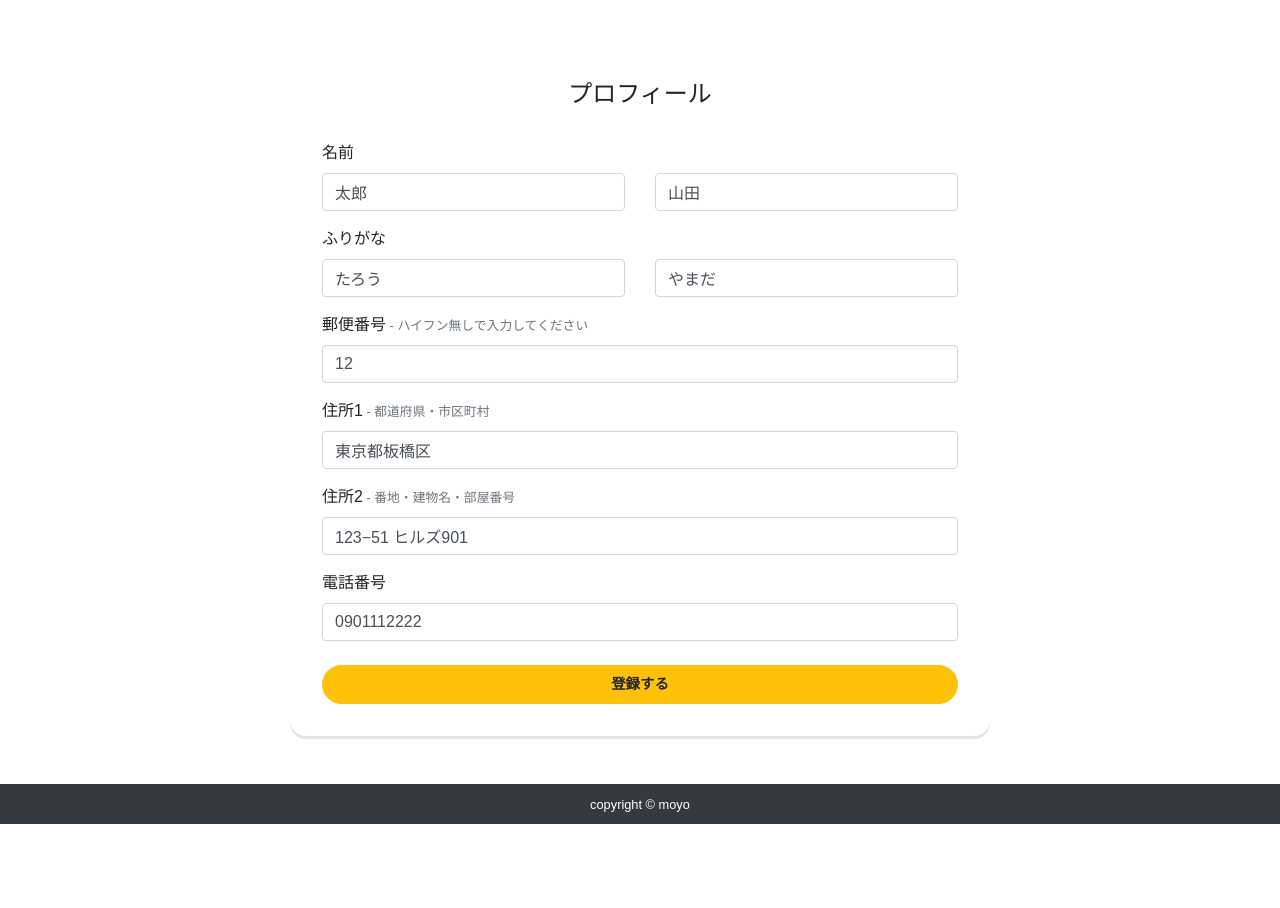
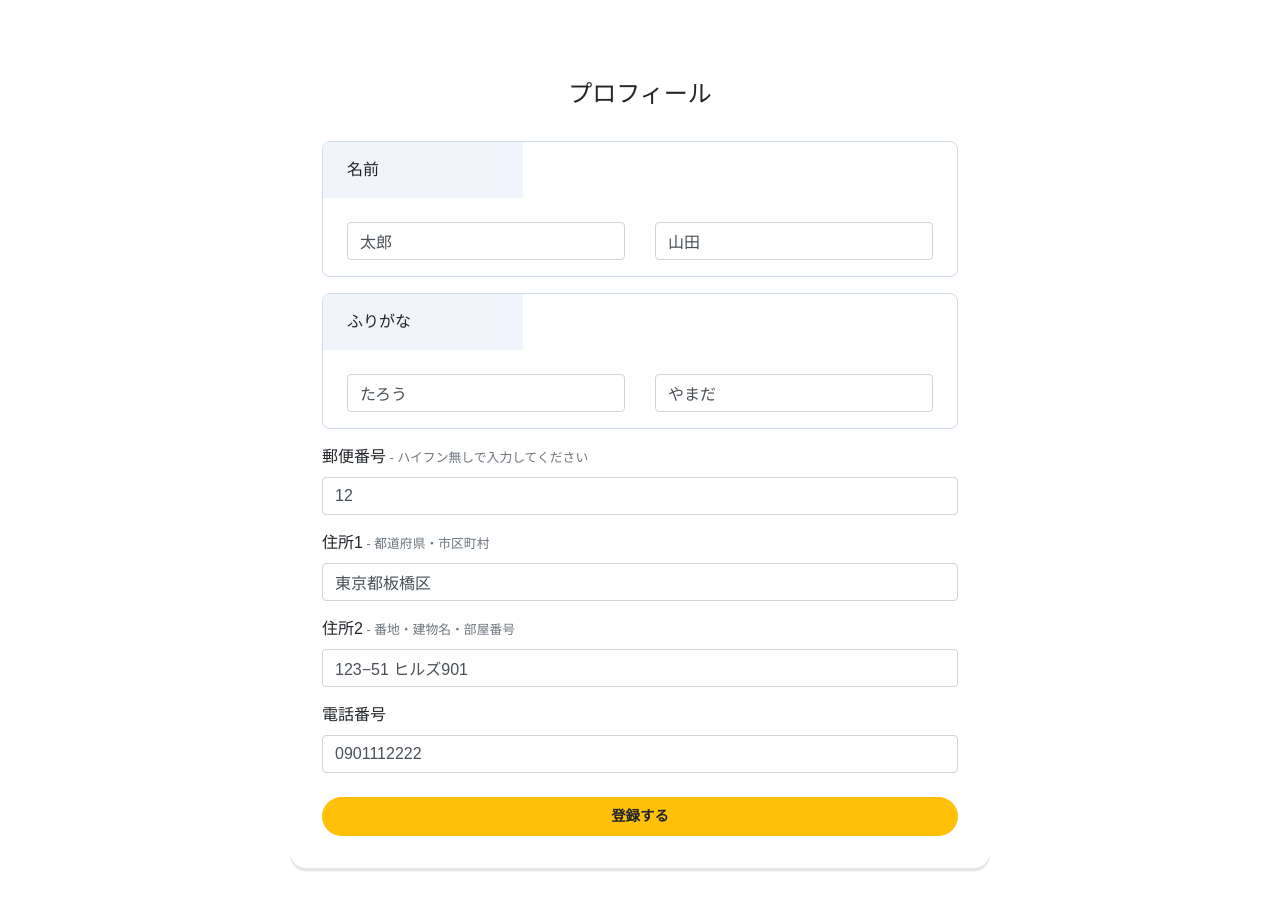
Before and after one commit to moyo95/django-custom-auth_c, a Django app: page /python/accounts/profile/edit/ in a window 1280 px wide. Shown: the part 56-964 px from the top of the page. Before the commit the page ends 880 px from the top, so only its background shows below. Run offline with Django 3.2, Linux system fonts and the light colour scheme; a user stored in the database is signed in; data comes from the database, SQL or seed files in the repository; parts of the project's set-up code (start-up, migrations or seed data) failed here and were passed over; some libraries are stand-ins or nearby versions.

Commit message:
style next

```diff
--- a/accounts/templates/accounts/profile_edit.html
+++ b/accounts/templates/accounts/profile_edit.html
@@ -8,9 +8,9 @@
         <h5 class="card-title text-center">プロフィール</h5>
         <form method="post">
             {% csrf_token %}
-            <div class="form-group">
-                <label>名前</label>
-                <div class="row">
+            <div class="form-group profile_table">
+                <label class="header">名前</label>
+                <div class="row data">
                     <div class="col-md-6 mb-2 mb-md-0">
                         {% render_field form.last_name class='form-control' placeholder='姓' %}
                     </div>
@@ -19,9 +19,9 @@
                     </div>
                 </div>
             </div>
-            <div class="form-group">
-                <label>ふりがな</label>
-                <div class="row">
+            <div class="form-group profile_table">
+                <label class="header">ふりがな</label>
+                <div class="row data">
                     <div class="col-md-6 mb-2 mb-md-0">
                         {% render_field form.last_name_kana class='form-control' placeholder='せい' %}
                     </div>
```
